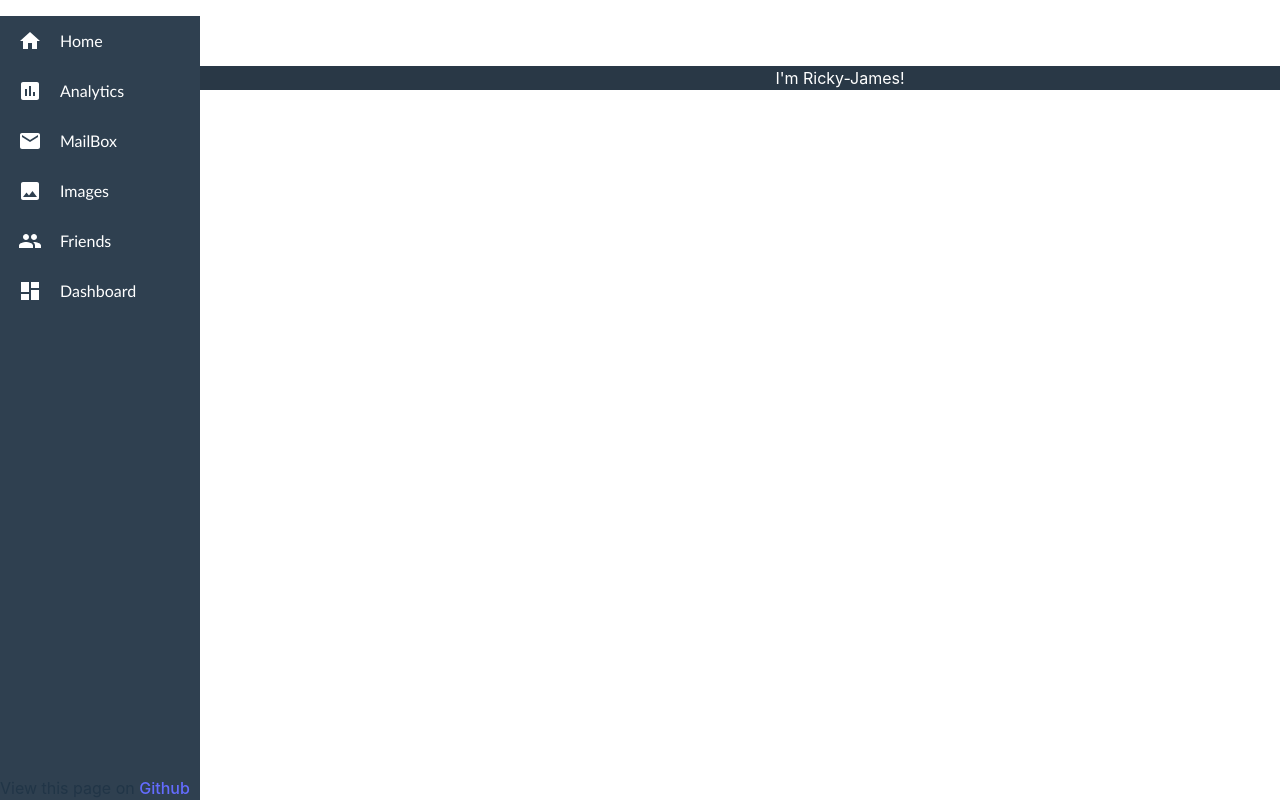
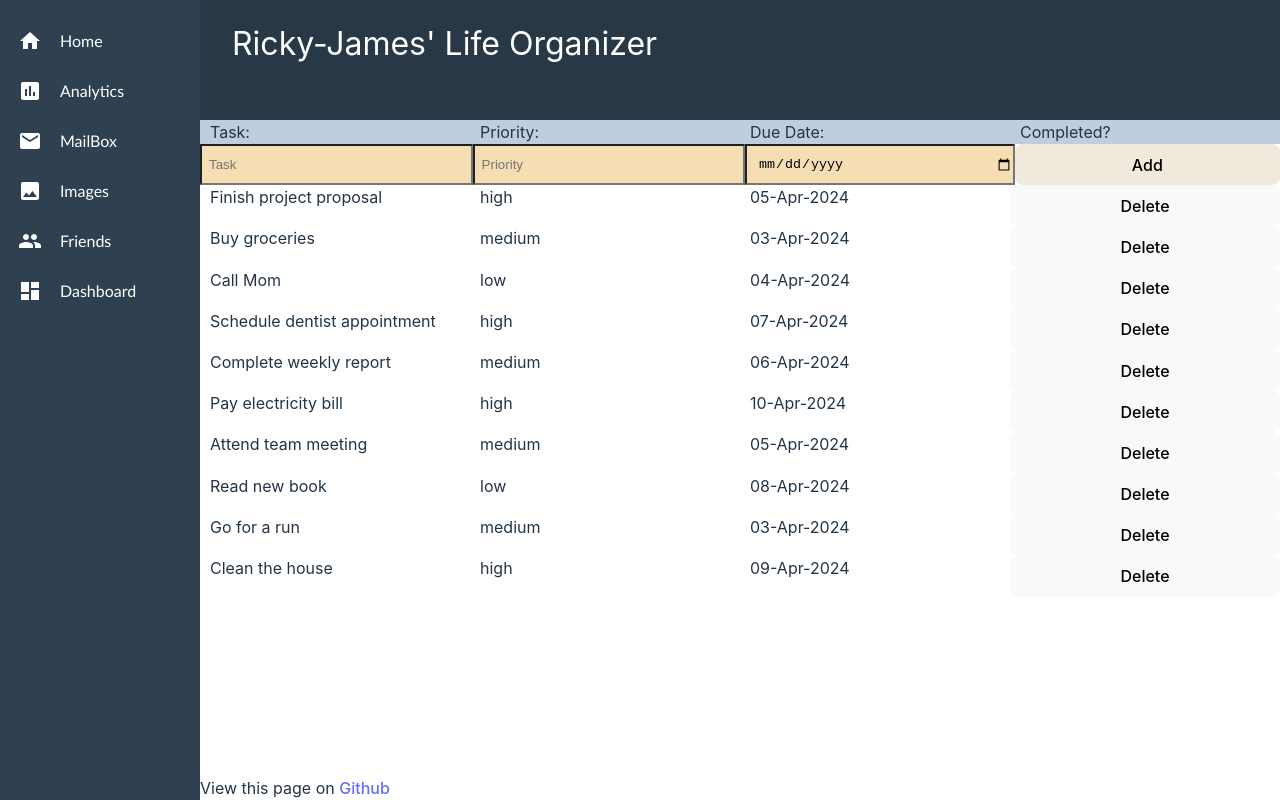
Before and after one commit to jmylesmusic/todo-list, a React (Vite) app: page / in a window 1280 px wide. Shown: the top 800 px of the page. Built offline with nearby package versions, Linux system fonts and the light colour scheme.

Commit message:
Ready to Present

```diff
--- a/src/App.css
+++ b/src/App.css
@@ -1,5 +1,5 @@
 #root {
-  max-width: 1280px;
+  max-width: 100vw;
   margin: 0 auto;
   padding: 0;
   /* text-align: center; */
@@ -8,8 +8,15 @@
 body {
   margin: 0;
   padding: 0;
+  width: 100%;
+}
+.body {
+  position: absolute;
+  top: 0;
+  left: 0;
 }
 .sidebar {
+  position: absolute;
   top: 0;
   left: 0;
   height: 100vh;
--- a/src/App.jsx
+++ b/src/App.jsx
@@ -1,21 +1,14 @@
 import { useState } from "react";
 import "./App.css";
-import Footer from "./components/Footer.jsx";
-import Navbar from "./components/Navbar.jsx";
 import Body from "./components/Body.jsx";
 import Sidebar from "./components/Sidebar.jsx";
-import ListItem from "./components/ListItem.jsx";
-import List from "./components/List.jsx";
+
+// import ListItem from "./components/ListItem.jsx";
 function App() {
   return (
     <>
-      <Navbar />
-      <Sidebar />
-      <Body>
-        <List />
-      </Body>
-      {/* <ListItem /> */}
-      <Footer />
+      <Sidebar className="sidebar" />
+      <Body />
     </>
   );
 }
--- a/src/assets/todolist-items.json
+++ b/src/assets/todolist-items.json
@@ -3,60 +3,60 @@
     "id": 1,
     "item": "Finish project proposal",
     "priority": "high",
-    "due_date": "2024-04-05"
+    "due_date": "05-Apr-2024"
   },
   {
     "id": 2,
     "item": "Buy groceries",
     "priority": "medium",
-    "due_date": "2024-04-03"
+    "due_date": "03-Apr-2024"
   },
   {
     "id": 3,
     "item": "Call Mom",
     "priority": "low",
-    "due_date": "2024-04-04"
+    "due_date": "04-Apr-2024"
   },
   {
     "id": 4,
     "item": "Schedule dentist appointment",
     "priority": "high",
-    "due_date": "2024-04-07"
+    "due_date": "07-Apr-2024"
   },
   {
     "id": 5,
     "item": "Complete weekly report",
     "priority": "medium",
-    "due_date": "2024-04-06"
+    "due_date": "06-Apr-2024"
   },
   {
     "id": 6,
     "item": "Pay electricity bill",
     "priority": "high",
-    "due_date": "2024-04-10"
+    "due_date": "10-Apr-2024"
   },
   {
     "id": 7,
     "item": "Attend team meeting",
     "priority": "medium",
-    "due_date": "2024-04-05"
+    "due_date": "05-Apr-2024"
   },
   {
     "id": 8,
     "item": "Read new book",
     "priority": "low",
-    "due_date": "2024-04-08"
+    "due_date": "08-Apr-2024"
   },
   {
     "id": 9,
     "item": "Go for a run",
     "priority": "medium",
-    "due_date": "2024-04-03"
+    "due_date": "03-Apr-2024"
   },
   {
     "id": 10,
     "item": "Clean the house",
     "priority": "high",
-    "due_date": "2024-04-09"
+    "due_date": "09-Apr-2024"
   }
 ]
--- a/src/components/Body.jsx
+++ b/src/components/Body.jsx
@@ -1,42 +1,18 @@
-import { useState } from "react";
+import React, { useState } from "react";
 import toDoListItems from "../assets/todolist-items.json";
+import Footer from "./Footer.jsx";
+import Navbar from "./Navbar.jsx";
+import List from "./List";
+import "../index.css";
 
-function Body({ children }) {
-  const [task, setTask] = useState(toDoListItems);
-  const deleteTask = (itemId) => {
-    const copy = JSON.parse(JSON.stringify(task));
-    const filteredTasks = copy.filter((theitem) => {
-      return theitem.id !== itemId;
-    });
-    setTask(filteredTasks);
-  };
+const Body = () => {
   return (
-    <div className="container">
-      <div className="list-heading-ctn">
-        <div id="navbar-item"></div>
-        <div id="navbar-item">Task:</div>
-        <div id="navbar-item">Priority:</div>
-        <div id="navbar-item">Due Date:</div>
-        <div id="navbar-item">Completed?</div>
-      </div>
-      {task.map((task) => {
-        return (
-          <div key={task.id} className="info-table">
-            <div className="list-item-ctn">
-              <div>{task.item}</div>
-              <div>{task.priority}</div>
-              <div>{task.due_date}</div>
-              <button
-                onClick={() => deleteTask(task.id)}
-                className="btn-delete"
-              >
-                Delete
-              </button>
-            </div>
-          </div>
-        );
-      })}
+    <div>
+      <Navbar />
+      <List />
+      <Footer />
     </div>
   );
-}
+};
+
 export default Body;
--- a/src/components/List.jsx
+++ b/src/components/List.jsx
@@ -1,48 +1,97 @@
-import { useState } from "react";
+import React, { useState } from "react";
+import toDoListItems from "../assets/todolist-items.json";
 
-const List = () => {
-  const [list, setList] = useState([]);
-  const [input, setInput] = useState("");
-  const addTodo = (todo) => {
-    const newTodo = {
-      id: Math.random(),
-      todo: todo,
-    };
-    setList([...list, newTodo]);
+function List({ children }) {
+  const [task, setTask] = useState(toDoListItems);
+  const [newTask, setNewTask] = useState({
+    item: "",
+    priority: "",
+    due_date: "",
+  });
 
-    setInput("");
+  const deleteTask = (itemId) => {
+    const filteredTasks = task.filter((theitem) => {
+      return theitem.id !== itemId;
+    });
+    setTask(filteredTasks);
   };
 
-  const deleteTodo = (id) => {
-    const newList = list.filter((todo) => todo.id !== id);
+  const handleInputChange = (e) => {
+    const { name, value } = e.target;
+    setNewTask((prevTask) => ({
+      ...prevTask,
+      [name]: value,
+    }));
+  };
 
-    setList(newList);
+  const addTask = () => {
+    if (!newTask.item || !newTask.priority || !newTask.due_date) {
+      alert("Please fill in all fields");
+      return;
+    }
+    const newTaskList = [newTask, ...task];
+    setTask(newTaskList);
+    setNewTask({
+      item: "",
+      priority: "",
+      due_date: "",
+    });
   };
 
   return (
-    <div>
-      <h1>Todo List</h1>
-      <div className="todosearch">
-        <input
-          type="text"
-          value={input}
-          onChange={(e) => setInput(e.target.value)}
-        />
-        <button onClick={() => addTodo(input)}>add</button>
+    <div className="container">
+      <div className="list-heading-ctn">
+        <div id="navbar-item">Task:</div>
+        <div id="navbar-item">Priority:</div>
+        <div id="navbar-item">Due Date:</div>
+        <div id="navbar-item">Completed?</div>
       </div>
-
-      <div className="todoadded">
-        <ul>
-          {list.map((todo) => (
-            <li key={todo.id}>
-              {todo.todo}
-              <button onClick={() => deleteTodo(todo.id)}>&times;</button>
-            </li>
-          ))}
-        </ul>
+      <div className="info-table">
+        <div className="list-item-ctn">
+          <input
+            type="text"
+            name="item"
+            placeholder="Task"
+            value={newTask.item}
+            onChange={handleInputChange}
+            id="input-list-item"
+          />
+          <input
+            type="text"
+            name="priority"
+            placeholder="Priority"
+            value={newTask.priority}
+            onChange={handleInputChange}
+            id="input-list-item"
+          />
+          <input
+            type="date"
+            name="due_date"
+            placeholder="Due Date"
+            value={newTask.due_date}
+            onChange={handleInputChange}
+            id="input-list-item"
+          />
+          <button onClick={addTask} id="input-btn">
+            Add
+          </button>
+        </div>
       </div>
+      {task.map((task) => {
+        return (
+          <div key={task.id} className="info-table">
+            <div className="list-item-ctn">
+              <div id="list-item">{task.item}</div>
+              <div id="list-item">{task.priority}</div>
+              <div id="list-item">{task.due_date}</div>
+              <button onClick={() => deleteTask(task.id)} id="btn">
+                Delete
+              </button>
+            </div>
+          </div>
+        );
+      })}
     </div>
   );
-};
-
+}
 export default List;
--- a/src/components/Navbar.jsx
+++ b/src/components/Navbar.jsx
@@ -1,7 +1,7 @@
 import React from "react";
 
 const Navbar = () => {
-  return <div className="navbar">I'm Ricky-James!</div>;
+  return <div className="navbar">Ricky-James' Life Organizer</div>;
 };
 
 export default Navbar;
--- a/src/index.css
+++ b/src/index.css
@@ -21,12 +21,6 @@ a:hover {
   color: #535bf2;
 }
 
-body {
-  margin: 0;
-  min-width: 320px;
-  min-height: 100vh;
-}
-
 h1 {
   font-size: 2rem;
   line-height: 1.1;
@@ -41,46 +35,57 @@ h1 {
   width: 100vw;
   background-color: #293846;
   color: white;
-  display: flex;
-  margin-top: 50px;
+  display: block;
+  margin-top: 0px;
+  height: 100px;
   flex-direction: row;
   justify-content: center;
-  /* float: right; */
-  position: absolute;
+  position: relative;
   left: 200px;
   align-items: center;
+  font-size: 2em;
+  padding-top: 20px;
+  text-indent: 1em;
 }
 .doing {
-  float: right;
   align-content: center;
   width: 600px;
 }
 .container {
   margin-top: 0;
-  /* display: flex; */
+  margin-left: 200px;
+  display: block;
   flex-direction: row;
   justify-content: space-evenly;
-  float: right;
 }
 
 .footer {
-  position: fixed;
+  position: absolute;
   display: block;
   bottom: 0;
+  left: 200px;
   width: 100vw;
 }
 
 .list-heading-ctn {
   display: flex;
-  flex-direction: column;
-  justify-content: stretch;
-  background-color: blue;
-  margin-left: 0;
+  flex-direction: row;
+  justify-content: space-evenly;
+  background-color: #bfcde0;
+  margin-left: 0px;
+  text-align: left;
+  text-indent: 10px;
 }
 .list-item-ctn {
+  margin-left: 0px;
+  text-align: left;
+  text-indent: 10px;
   display: flex;
   flex-direction: row;
   justify-content: space-evenly;
+}
+#navbar-item {
+  width: 25%;
 }
 button {
   border-radius: 8px;
@@ -119,3 +124,22 @@ button:focus-visible {
     background-color: #f9f9f9;
   }
 }
+
+#list-item {
+  width: 25%;
+}
+
+#input-list-item {
+  width: 25%;
+  background-color: wheat;
+  text-indent: 5px;
+}
+
+#btn {
+  width: 25%;
+}
+
+#input-btn {
+  width: 25%;
+  background-color: rgb(240, 233, 220);
+}
```
